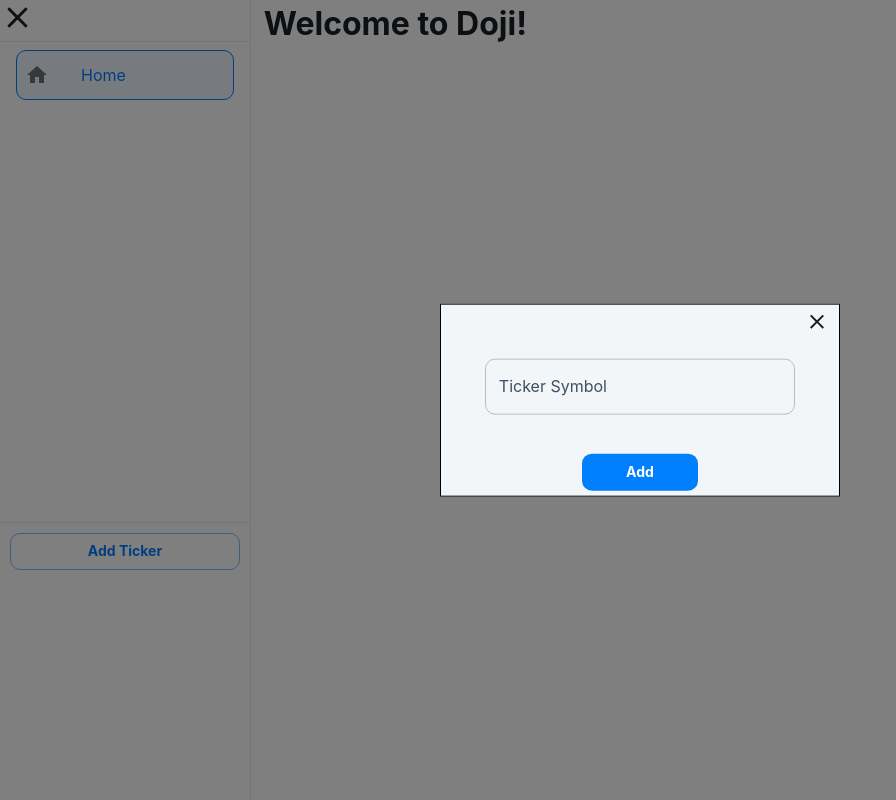
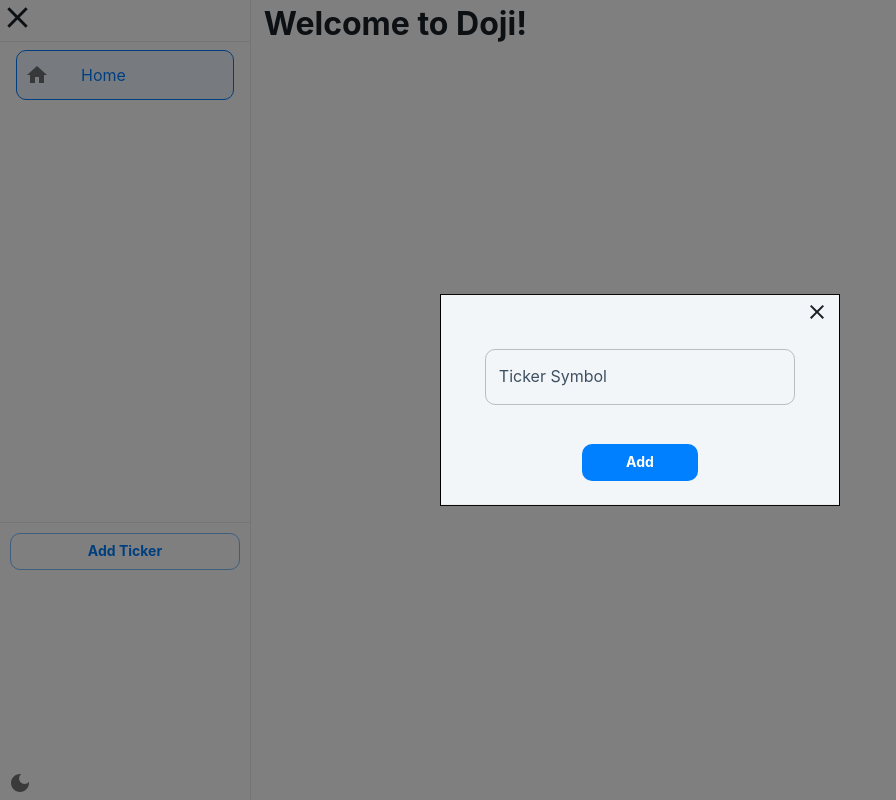
Before and after one commit to nnbrandon/doji-ui, a React (Create React App) app: page / in a window 1280 px wide. Both pictures are taken after a click on the button "Add Ticker". Shown: the whole page, without its empty margins (0-896 px from the left). Built offline with nearby package versions, Linux system fonts and the light colour scheme.

Commit message:
Dark Mode

```diff
--- a/src/App.js
+++ b/src/App.js
@@ -10,15 +10,15 @@ function App() {
   const mode = upperTheme.palette.mode;
   const [themeMode, setThemeMode] = useState(mode);
 
-  useEffect(() => {
-    setThemeMode(mode);
-  }, [mode]);
+  function toggleMode() {
+    setThemeMode((prevMode) => (prevMode === "light" ? "dark" : "light"));
+  }
 
   return (
     <Fragment>
-      <themeContext.Provider value={{ themeMode, setThemeMode }}>
+      <themeContext.Provider value={{ mode: themeMode, setMode: toggleMode }}>
         <BrandingProvider>
-          <AppRouter mode={mode} />
+          <AppRouter />
         </BrandingProvider>
       </themeContext.Provider>
     </Fragment>
--- a/src/BrandingProvider.js
+++ b/src/BrandingProvider.js
@@ -7,13 +7,13 @@ import themeContext from "./themeContext";
 import { useContext } from "react";
 
 export default function BrandingProvider({ children }) {
-  const { themeMode } = useContext(themeContext);
+  const { mode } = useContext(themeContext);
   const theme = React.useMemo(() => {
-    const designTokens = getDesignTokens(themeMode);
+    const designTokens = getDesignTokens(mode);
     let newTheme = createTheme(designTokens);
     newTheme = deepmerge(newTheme, getThemedComponents(newTheme));
     return newTheme;
-  }, [themeMode]);
+  }, [mode]);
   return (
     <ThemeProvider theme={theme}>
       <CssBaseline />
--- a/src/components/AddTickerModal/AddTickerModal.js
+++ b/src/components/AddTickerModal/AddTickerModal.js
@@ -11,7 +11,7 @@ import themeContext from "../../themeContext";
 import styles from "./AddTickerModal.module.scss";
 
 function AddTickerModal({ onClose, refreshTickers }) {
-  const { themeMode } = useContext(themeContext);
+  const { mode } = useContext(themeContext);
   const [ticker, setTicker] = useState("");
   const [error, setError] = useState("");
 
@@ -44,7 +44,7 @@ function AddTickerModal({ onClose, refreshTickers }) {
     >
       <form
         className={styles.layout}
-        style={{ backgroundColor: getMetaThemeColor(themeMode) }}
+        style={{ backgroundColor: getMetaThemeColor(mode) }}
         onSubmit={handleSubmit}
       >
         <FormControl className={styles.controlLayout} fullWidth>
--- a/src/components/AddTickerModal/AddTickerModal.module.scss
+++ b/src/components/AddTickerModal/AddTickerModal.module.scss
@@ -21,6 +21,7 @@
 
 .addButton {
   padding-top: 10%;
+  padding-bottom: 5%;
   width: 30%;
 }
 
--- a/src/components/Navbar/Navbar.js
+++ b/src/components/Navbar/Navbar.js
@@ -8,13 +8,18 @@ import ListItemButton from "@mui/material/ListItemButton";
 import ListItemIcon from "@mui/material/ListItemIcon";
 import ListItemText from "@mui/material/ListItemText";
 import Divider from "@mui/material/Divider";
+import IconButton from "@mui/material/IconButton";
+import DarkModeIcon from "@mui/icons-material/DarkMode";
+import LightModeIcon from "@mui/icons-material/LightMode";
 
+import themeContext from "../../themeContext";
 import styles from "./Navbar.module.scss";
-
-// import Button from "../../shared/Button/Button";
+import { useContext } from "react";
 
 function Navbar({ path, navData, onCloseNav, onClickAddTickerModal }) {
+  const { mode, setMode } = useContext(themeContext);
   const history = useHistory();
+
   const renderNavData = navData.map((data, index) => {
     return (
       <ListItem key={index}>
@@ -27,6 +32,10 @@ function Navbar({ path, navData, onCloseNav, onClickAddTickerModal }) {
       </ListItem>
     );
   });
+
+  function onClickMode() {
+    setMode();
+  }
 
   return (
     <div className={styles.sidebar}>
@@ -54,10 +63,24 @@ function Navbar({ path, navData, onCloseNav, onClickAddTickerModal }) {
         </List>
       </nav>
       <Divider />
-      <div className={styles.buttons}>
-        <Button variant="outlined" onClick={onClickAddTickerModal} fullWidth>
-          Add Ticker
-        </Button>
+      <div className={styles.bottomNav}>
+        <div className={styles.buttons}>
+          <Button variant="outlined" onClick={onClickAddTickerModal} fullWidth>
+            Add Ticker
+          </Button>
+        </div>
+        <div>
+          {mode === "dark" && (
+            <IconButton onClick={onClickMode}>
+              <LightModeIcon />
+            </IconButton>
+          )}
+          {mode === "light" && (
+            <IconButton onClick={onClickMode}>
+              <DarkModeIcon />
+            </IconButton>
+          )}
+        </div>
       </div>
     </div>
   );
--- a/src/components/Navbar/Navbar.module.scss
+++ b/src/components/Navbar/Navbar.module.scss
@@ -34,3 +34,10 @@
   height: 60%;
   overflow-x: hidden;
 }
+
+.bottomNav {
+  display: flex;
+  flex-direction: column;
+  justify-content: space-between;
+  height: 35%;
+}
--- a/src/theme.ts
+++ b/src/theme.ts
@@ -93,7 +93,7 @@ const systemFont = [
 export const getMetaThemeColor = (mode: "light" | "dark") => {
   const themeColor = {
     light: grey[50],
-    dark: blueDark[800],
+    dark: blueDark[900],
   };
   return themeColor[mode];
 };
```
Also changed, not shown: 1 other file (tests, documents, lock files or other folders).
